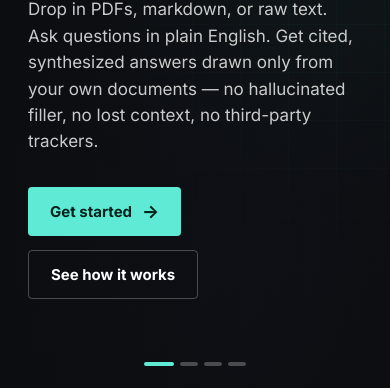
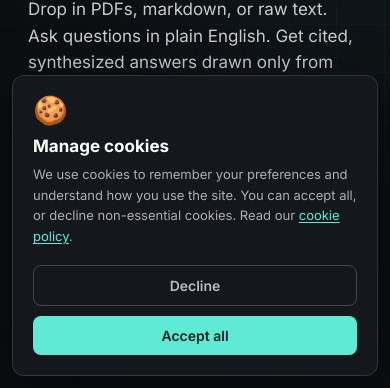
Before and after one commit to zazikant/personal-website, a website: page index.html in a window 390 px wide. Shown: the part 456-844 px from the top of the page. Drawn offline with nearby package versions, Linux system fonts and the light colour scheme.

Commit message:
Add cookie consent popup at bottom of page
Add a 'Manage cookies' popup that slides up from the bottom-left after
a 1.5s delay. Includes:
- Cookie icon, title, and description with link to cookie policy
- 'Accept all' (mint accent) and 'Decline' (ghost) buttons
- Persists choice in localStorage for 1 year — popup won't show again
  until expiry
- Slide-up animation with cubic-bezier easing
- Responsive: on mobile (<520px) popup goes full-width and buttons
  stack vertically
- z-index: 90 (below contact modal at 100, above page content)

```diff
--- a/index.html
+++ b/index.html
@@ -1388,6 +1388,94 @@
     .pricing-grid { grid-template-columns: 1fr; }
   }
 
+  /* ─── Cookie consent popup ──────────────────────────────────────────── */
+  .cookie-popup {
+    position: fixed;
+    bottom: 20px;
+    left: 20px;
+    right: 20px;
+    max-width: 420px;
+    background: #14181d;
+    border: 1px solid rgba(255,255,255,0.12);
+    border-radius: 12px;
+    padding: 24px;
+    box-shadow: 0 20px 60px rgba(0,0,0,0.5);
+    z-index: 90;
+    transform: translateY(150%);
+    opacity: 0;
+    transition: transform 0.4s cubic-bezier(0.16, 1, 0.3, 1), opacity 0.4s ease;
+    pointer-events: none;
+  }
+  .cookie-popup.show {
+    transform: translateY(0);
+    opacity: 1;
+    pointer-events: auto;
+  }
+  .cookie-popup-icon {
+    font-size: 28px;
+    margin-bottom: 12px;
+    line-height: 1;
+  }
+  .cookie-popup h3 {
+    font-size: 17px;
+    font-weight: 700;
+    margin-bottom: 8px;
+    color: #fff;
+  }
+  .cookie-popup p {
+    font-size: 13px;
+    line-height: 1.6;
+    color: rgba(255,255,255,0.65);
+    margin-bottom: 18px;
+  }
+  .cookie-popup p a {
+    color: #5eead4;
+    text-decoration: underline;
+    text-underline-offset: 2px;
+  }
+  .cookie-popup-actions {
+    display: flex;
+    gap: 10px;
+  }
+  .cookie-btn {
+    flex: 1;
+    padding: 11px 18px;
+    border-radius: 8px;
+    font-size: 14px;
+    font-weight: 600;
+    cursor: pointer;
+    border: none;
+    font-family: inherit;
+    transition: background 0.2s ease, transform 0.15s ease;
+  }
+  .cookie-btn:hover { transform: translateY(-1px); }
+  .cookie-btn.accept {
+    background: #5eead4;
+    color: #06231d;
+  }
+  .cookie-btn.accept:hover { filter: brightness(1.1); }
+  .cookie-btn.decline {
+    background: transparent;
+    color: rgba(255,255,255,0.7);
+    border: 1px solid rgba(255,255,255,0.2);
+  }
+  .cookie-btn.decline:hover {
+    background: rgba(255,255,255,0.06);
+    color: #fff;
+  }
+
+  @media (max-width: 520px) {
+    .cookie-popup {
+      left: 12px;
+      right: 12px;
+      bottom: 12px;
+      max-width: none;
+      padding: 20px;
+    }
+    .cookie-popup-actions { flex-direction: column; }
+    .cookie-btn { width: 100%; }
+  }
+
   /* ─── Contact modal ────────────────────────────────────────────────── */
   .modal-backdrop {
     position: fixed;
@@ -2061,6 +2149,17 @@ curl -X POST <span class="s">"https://api.doquerag.app/api/query"</span> \
     </div>
   </div>
 </footer>
+
+<!-- ─── Cookie consent popup ─────────────────────────────────────────────── -->
+<div class="cookie-popup" id="cookiePopup" role="dialog" aria-labelledby="cookieTitle">
+  <div class="cookie-popup-icon">🍪</div>
+  <h3 id="cookieTitle">Manage cookies</h3>
+  <p>We use cookies to remember your preferences and understand how you use the site. You can accept all, or decline non-essential cookies. Read our <a href="#" id="cookiePolicyLink">cookie policy</a>.</p>
+  <div class="cookie-popup-actions">
+    <button class="cookie-btn decline" id="cookieDecline">Decline</button>
+    <button class="cookie-btn accept" id="cookieAccept">Accept all</button>
+  </div>
+</div>
 
 <!-- ─── Contact modal ────────────────────────────────────────────────────── -->
 <div class="modal-backdrop" id="contactModal" role="dialog" aria-modal="true" aria-labelledby="contactModalTitle">
@@ -2908,12 +3007,57 @@ function initDemo() {
 }
 
 
+/* ════════════════════════════════════════════════════════════════════
+   Cookie consent popup — shows after 1.5s if no choice saved yet.
+   Persists accept/decline in localStorage for 1 year.
+   ════════════════════════════════════════════════════════════════════ */
+function initCookiePopup() {
+  const popup     = document.getElementById('cookiePopup');
+  const acceptBtn = document.getElementById('cookieAccept');
+  const declineBtn= document.getElementById('cookieDecline');
+  if (!popup || !acceptBtn || !declineBtn) return;
+
+  const STORAGE_KEY = 'doquerag-cookie-consent';
+  const EXPIRY_MS   = 365 * 24 * 60 * 60 * 1000; // 1 year
+
+  // Check if user already made a choice
+  try {
+    const saved = localStorage.getItem(STORAGE_KEY);
+    if (saved) {
+      const data = JSON.parse(saved);
+      if (data.timestamp && (Date.now() - data.timestamp < EXPIRY_MS)) {
+        return; // still valid, don't show popup
+      }
+    }
+  } catch(e) { /* ignore */ }
+
+  // Show popup after 1.5s delay
+  setTimeout(() => {
+    popup.classList.add('show');
+  }, 1500);
+
+  function saveChoice(choice) {
+    try {
+      localStorage.setItem(STORAGE_KEY, JSON.stringify({
+        choice: choice,
+        timestamp: Date.now()
+      }));
+    } catch(e) { /* ignore */ }
+    popup.classList.remove('show');
+  }
+
+  acceptBtn.addEventListener('click', () => saveChoice('accepted'));
+  declineBtn.addEventListener('click', () => saveChoice('declined'));
+}
+
+
 document.addEventListener('DOMContentLoaded', () => {
   initHeroCarousel();
   initConceptSlider();
   initContactModal();
   initApiTabs();
   initDemo();
+  initCookiePopup();
 });
 </script>
 
```
